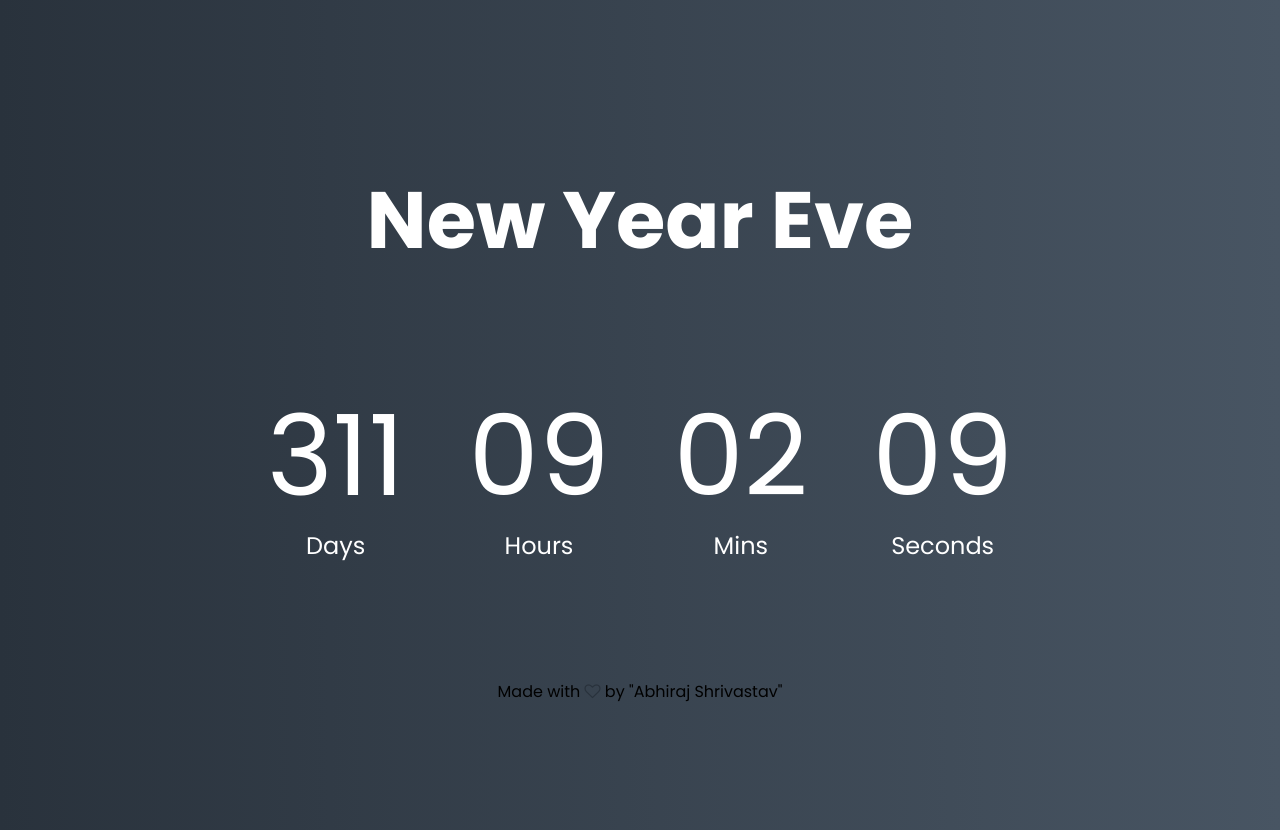
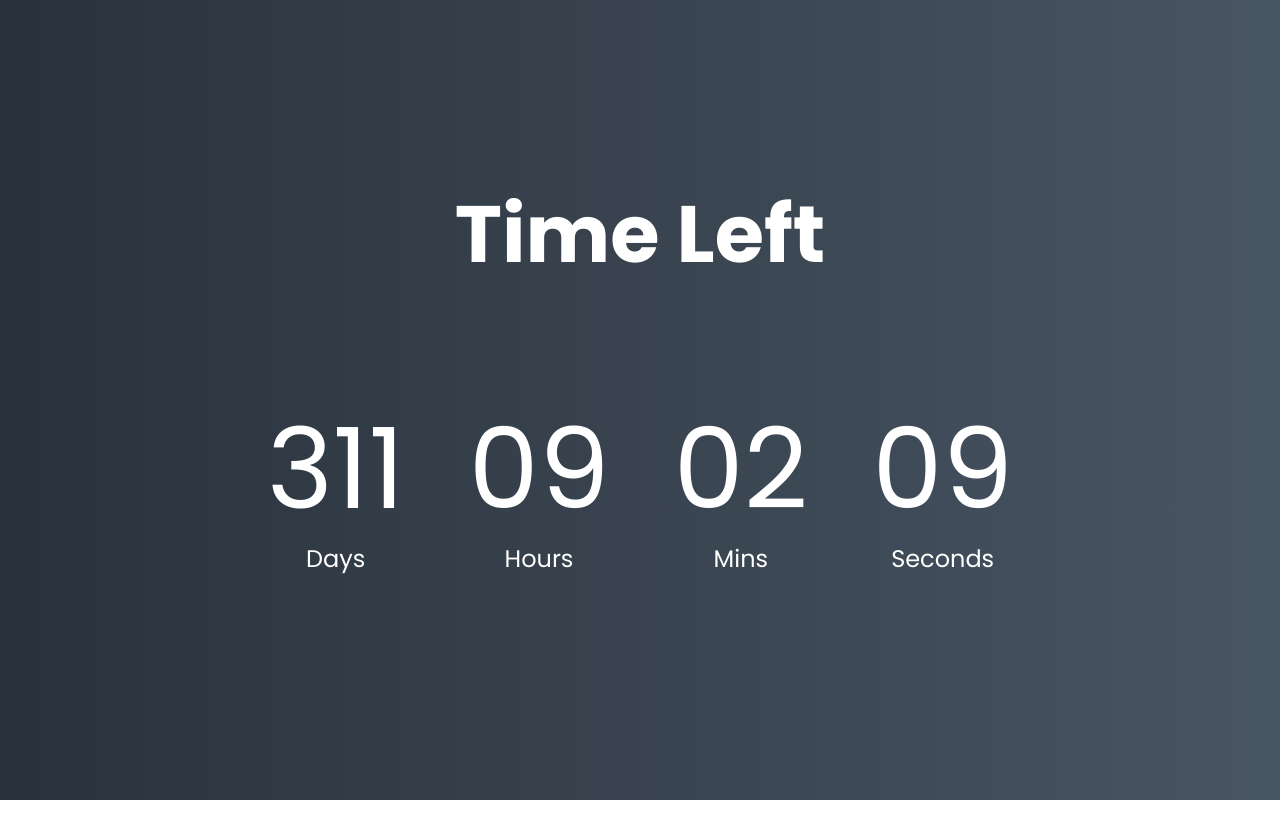
Before and after one commit to Abhirajshrivastav/countdown.github.io, a plain HTML site: page index.html in a window 1280 px wide. After the commit the page ends 800 px from the top, so only its background shows below. Drawn offline with Linux system fonts and the light colour scheme.

Commit message:
Update index.html

```diff
--- a/index.html
+++ b/index.html
@@ -11,8 +11,9 @@
         rel="stylesheet">
         <link href="https://maxcdn.bootstrapcdn.com/font-awesome/4.4.0/css/font-awesome.min.css" rel="stylesheet">
 </head>
-<body>
-    <h1>New Year Eve</h1>
+<body
+>
+    <h1>Time Left </h1>
     <div class="countdown-cointainer">
 
       <div class="countdown-el days-c">
@@ -35,7 +36,7 @@
     </div>
 
     <footer class="footer">
-        <p>Made with <i class="fa fa-heart-o" ></i> by "Abhiraj Shrivastav" </p>
+
     </footer>
 </body>
 </html>
```
